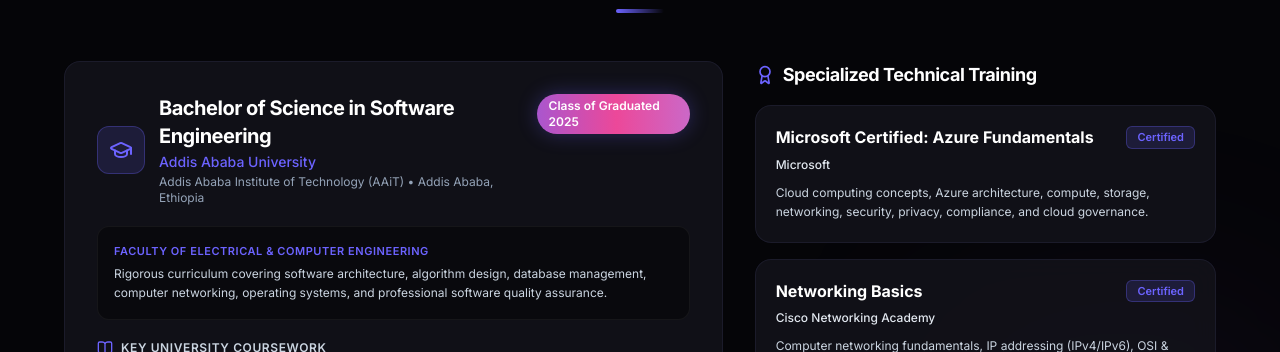
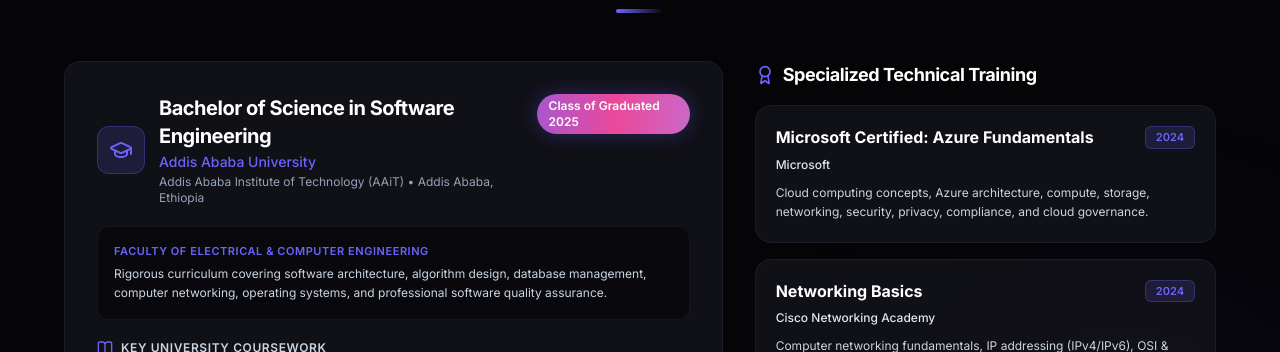
Before and after one commit to Abex04/abebe-portfolio, a React (Vite) app: page / in a window 1280 px wide. Shown: the part 5087-5439 px from the top of the page. Built offline with nearby package versions, Linux system fonts and the light colour scheme.

Commit message:
feat: replace CV with newly updated version and sync 2024 certification dates

```diff
--- a/src/data/portfolioData.ts
+++ b/src/data/portfolioData.ts
@@ -209,14 +209,14 @@
     id: "azure-fundamentals",
     title: "Microsoft Certified: Azure Fundamentals",
     provider: "Microsoft",
-    period: "Certified",
+    period: "2024",
     description: "Cloud computing concepts, Azure architecture, compute, storage, networking, security, privacy, compliance, and cloud governance."
   },
   {
     id: "cisco-networking",
     title: "Networking Basics",
     provider: "Cisco Networking Academy",
-    period: "Certified",
+    period: "2024",
     description: "Computer networking fundamentals, IP addressing (IPv4/IPv6), OSI & TCP/IP protocols, routing, switching, and network troubleshooting."
   },
   {
```
Also changed, not shown: 2 other files (tests, documents, lock files or other folders).
